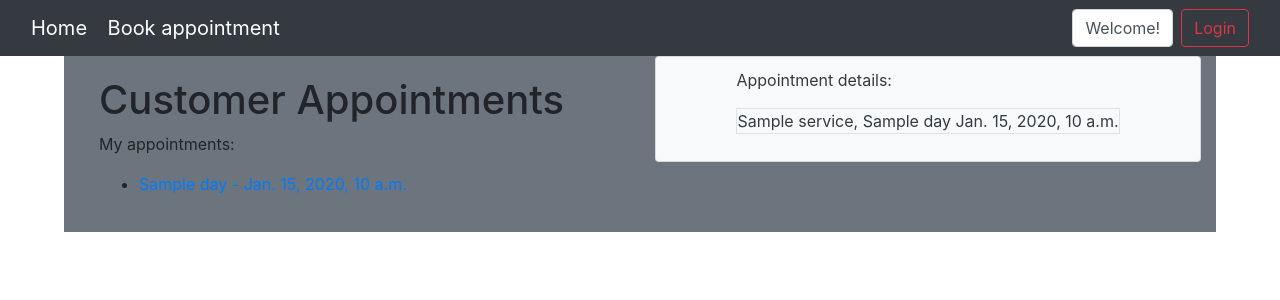
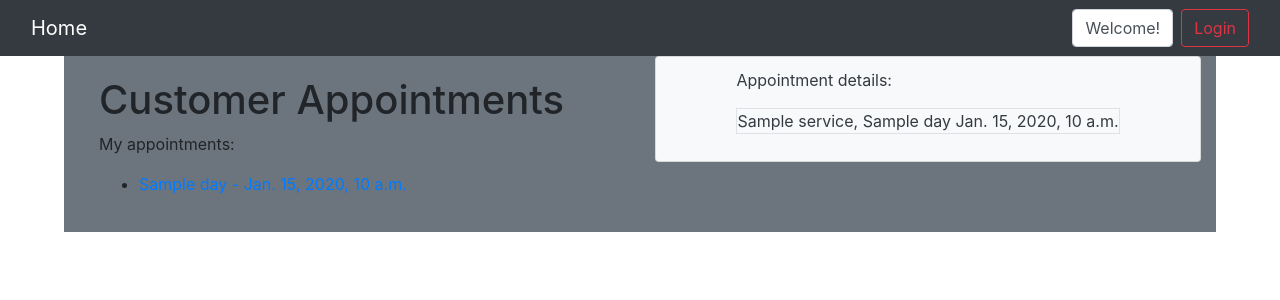
Before and after one commit to mhmd3397/BookBank, a Django app: template bookbank/bank/templates/all_appointment.html in a window 1280 px wide. Shown: the top 300 px of the page. Run offline with Django 3.2, Linux system fonts and the light colour scheme; the template is opened without the code that fills it: most values are stand-ins (such as "Sample title", 1, 10 or a date in 2020); some libraries are stand-ins or nearby versions.

Commit message:
Update all_appointment.html

```diff
--- a/bookbank/bank/templates/all_appointment.html
+++ b/bookbank/bank/templates/all_appointment.html
@@ -15,7 +15,6 @@
             <div class="container-fluid">
                 <div>
                 <a class="navbar-brand" href="{% url 'home' %}">Home</a>
-                <a class="navbar-brand" href="create_appointment">Book appointment</a>
                 </div>
                 <div>
                     <form class="form-inline my-2 my-lg-0" method="POST" action="{% url 'logout' %}">
```
